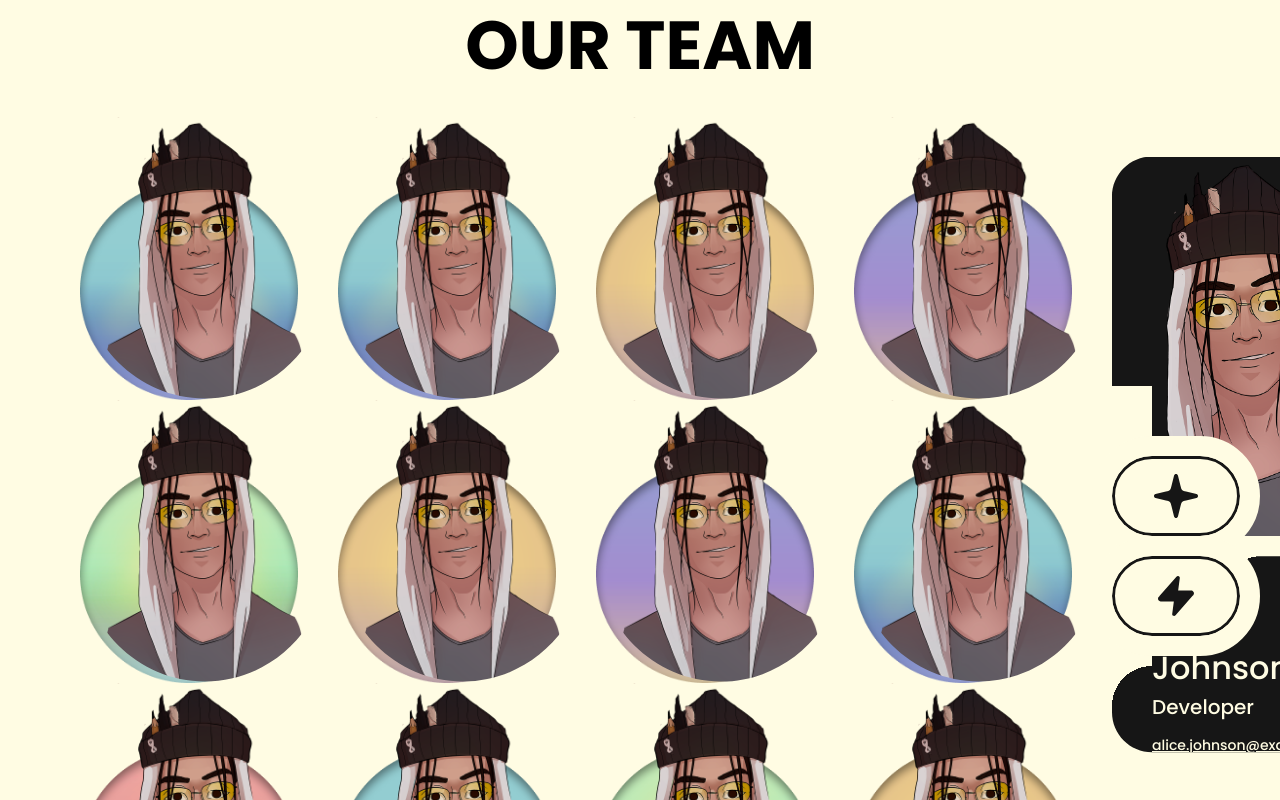
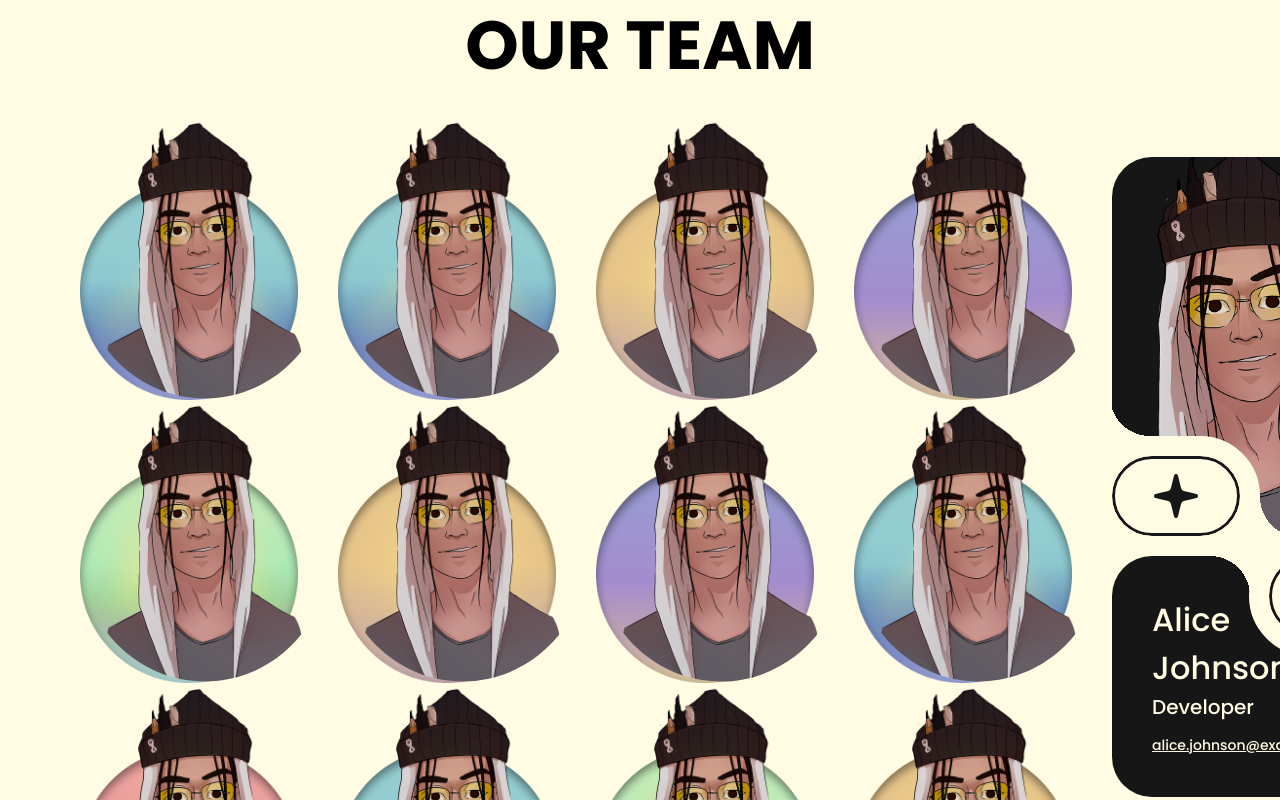
Before and after one commit to dimapetliak/sequoia-fe, a Next.js app: page / in a window 1280 px wide. Shown: the part 3540-4340 px from the top of the page. Built offline with nearby package versions, Linux system fonts and the light colour scheme.

Commit message:
fixed image path, updated styles

```diff
--- a/src/components/UI/atoms/Container/styles.module.scss
+++ b/src/components/UI/atoms/Container/styles.module.scss
@@ -31,8 +31,6 @@
   }
 
   @include for-desktop-medium {
-    padding-inline-start: 90px;
-    padding-inline-end: 90px;
   }
 
   @include for-large-desktop {
--- a/src/components/UI/molecules/TeamMemberCard/TeamMemberCard.tsx
+++ b/src/components/UI/molecules/TeamMemberCard/TeamMemberCard.tsx
@@ -65,17 +65,7 @@ export const TeamMemberCard = ({
   return (
     <div className={clsx(styles.teamMemberCardContainer, className)}>
       <div className={styles.cardContainer}>
-        <div className={styles.clipperBackgroundFigure}>
-          <div
-            className={styles.backgroundFiller}
-            style={
-              backgroundVariant
-                ? {
-                    backgroundColor: "transparent",
-                  }
-                : undefined
-            }
-          >
+        <div className={styles.backgroundContainer}>
           {backgroundVariant && (
             <motion.div
               variants={backgroundVariants}
@@ -90,7 +80,6 @@ export const TeamMemberCard = ({
               />
             </motion.div>
           )}
-          </div>
           <div className={clsx(styles.imageContainer)}>
             <Image
               fill
@@ -107,11 +96,12 @@ export const TeamMemberCard = ({
           shape={"oval"}
           verticalPosition="bottom"
           horizontalPosition="left"
+          customXAxisClassName={styles.starXAxis}
+          customYAxisClassName={styles.starYAxis}
         />
       </div>
 
       <div className={styles.descriptionContainer}>
-        <div className={styles.clippedBlob}>
         <AnimatePresence mode="wait">
           <>
             {name && (
@@ -156,13 +146,14 @@ export const TeamMemberCard = ({
             )}
           </>
         </AnimatePresence>
-        </div>
         <IconWithMask
           content={<Flash />}
           variant="outline"
           shape={"oval"}
           verticalPosition="top"
-          horizontalPosition="left"
+          horizontalPosition="right"
+          customXAxisClassName={styles.flashXAxis}
+          customYAxisClassName={styles.flashYAxis}
         />
       </div>
     </div>
--- a/src/components/UI/molecules/TeamMemberCard/styles.module.scss
+++ b/src/components/UI/molecules/TeamMemberCard/styles.module.scss
@@ -9,19 +9,13 @@
   .cardContainer {
     position: relative;
 
-    .clipperBackgroundFigure {
+    .backgroundContainer {
       overflow: hidden;
+      border-radius: $border-radius-lg;
       position: relative;
-      clip-path: path(
-        "M40 0C17.9086 0 0 17.9086 0 40V545C0 578.137 26.8629 605 60 605H104.266C126.357 605 144.266 622.909 144.266 645C144.266 675.928 169.338 701 200.266 701H488C510.091 701 528 683.091 528 661V40C528 17.9086 510.091 0 488 0H40Z"
-      );
+      background-color: $dark;
+
       aspect-ratio: 3 / 4;
-
-      .backgroundFiller {
-        background-color: $dark;
-        position: relative;
-        width: 100%;
-        height: 100%;
 
       .backgroundImage {
         scale: 2;
@@ -34,11 +28,11 @@
         position: relative;
         width: 100%;
         height: 100%;
+        transform: scale(1.1);
 
         img {
           position: absolute;
           max-width: 100%;
-          }
         }
       }
 
@@ -46,10 +40,25 @@
         aspect-ratio: 351 / 412;
       }
     }
+  }
 
-    .decoration {
-      position: absolute;
-      bottom: 0;
+  .starXAxis {
+    bottom: 60px;
+    left: -72px;
+    transform: rotate(270deg);
+
+    @include for-mobile {
+      margin-right: 74px;
+    }
+  }
+
+  .starYAxis {
+    margin-left: 93px !important;
+    bottom: -56px;
+    transform: rotate(270deg);
+
+    @include for-mobile {
+      height: 114px;
     }
   }
 
@@ -57,37 +66,58 @@
     position: relative;
     color: $secondary;
     font-weight: 500;
-
-    .clippedBlob {
     padding: 40px;
     background: $dark;
-      clip-path: path(
-        "M384 40C384 17.9086 366.091 0 344 0H40C17.9086 0 0 17.9086 0 40V156C0 178.091 17.9086 196 40 196H488C510.091 196 528 178.091 528 156V136C528 113.909 510.091 96 488 96H424C401.909 96 384 78.0914 384 56V40Z"
-      );
+    border-radius: $border-radius-lg;
+
+    @include for-mobile {
+      padding: 36px 20px;
+    }
 
     .name {
       font-size: 32px;
 
       margin-block-end: 16px;
+
+      @include for-mobile {
+        font-size: 24px;
+        margin-block-end: 12px;
+      }
     }
 
     .position {
       font-size: 20px;
+      margin-block-end: 8px;
 
-        margin-block-end: 8px;
+      @include for-mobile {
+        font-size: 16px;
+        margin-block-end: 4px;
+      }
     }
 
     .email {
       font-size: 14px;
+      text-decoration: underline;
 
-        text-decoration: underline;
+      @include for-mobile {
+        font-size: 12px;
       }
     }
 
-    .decoration {
-      position: absolute;
-      top: 0;
-      right: 0;
+    .flashXAxis {
+      margin-right: 67px;
+
+      @include for-mobile {
+        margin-right: 74px;
+      }
+    }
+
+    .flashYAxis {
+      height: 140px;
+
+      @include for-mobile {
+        height: 114px;
       }
     }
   }
+}
--- a/src/components/UI/organisms/AboutUs/styles.module.scss
+++ b/src/components/UI/organisms/AboutUs/styles.module.scss
@@ -45,7 +45,7 @@
   }
 
   .starsDecorationYAxis {
-    margin-left: 70%;
+    margin-left: 70% !important;
     left: -50px;
     top: -56px;
     transform: rotate(90deg);
--- a/src/components/UI/organisms/Header/styles.module.scss
+++ b/src/components/UI/organisms/Header/styles.module.scss
@@ -6,6 +6,10 @@
   left: 0;
   width: 100%;
   z-index: 999;
+
+  @include for-mobile {
+    top: 20px;
+  }
 }
 
 .container {
@@ -18,7 +22,7 @@
   width: 100%;
 
   @include for-mobile {
-    margin-block-start: 24px;
+    margin-block-start: 0;
   }
 
   @include for-desktop {
```
Also changed, not shown: 22 other files (tests, documents, lock files or other folders). Lines whose indentation alone changed are shown as unchanged.
